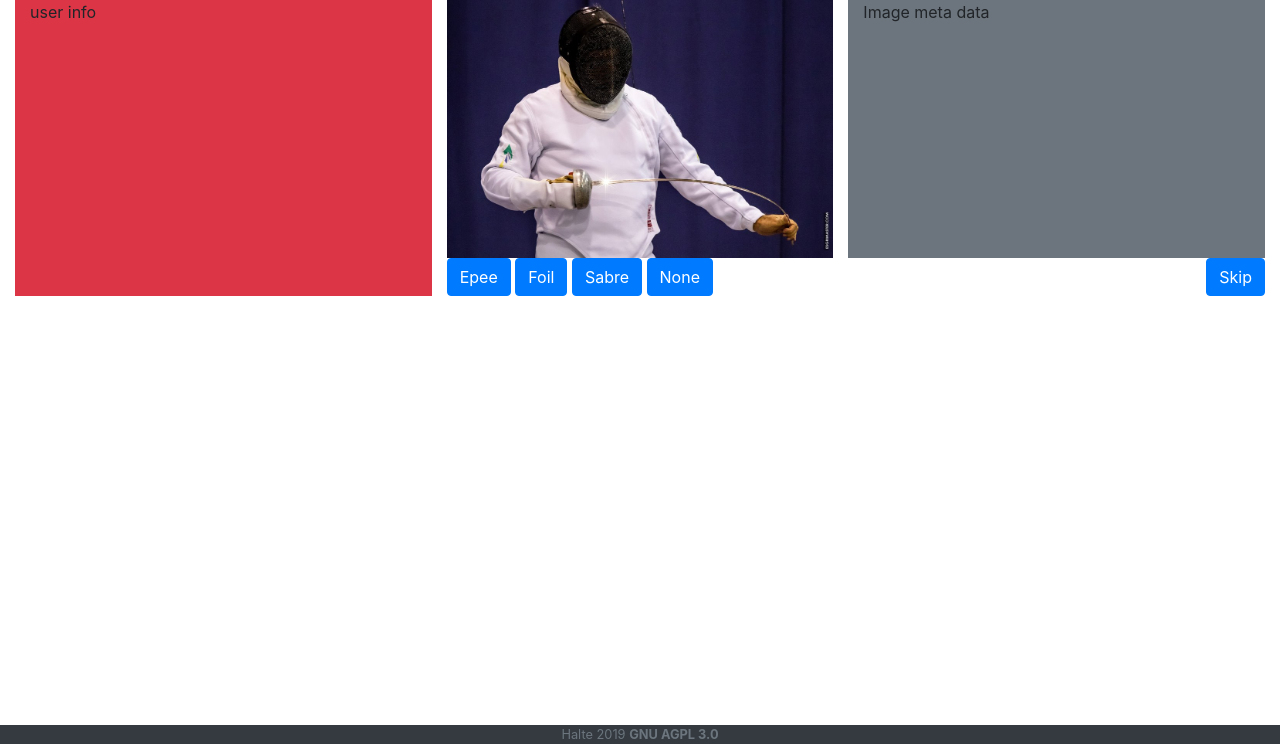
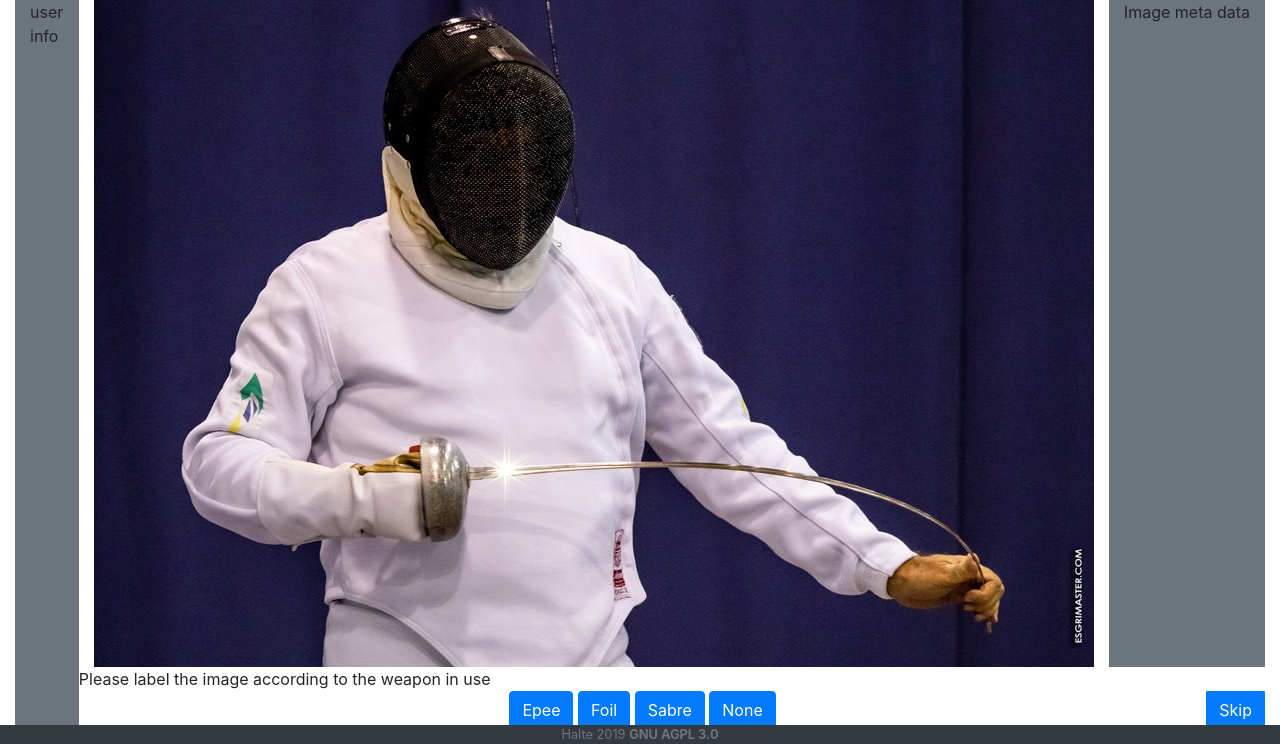
Before and after one commit to vbfall/halte, a Flask app: page /imagesHelp in a window 1280 px wide. Shown: the part 56-800 px from the top of the page. Run offline with Flask 2, Linux system fonts and the light colour scheme; data comes from the database, SQL or seed files in the repository; some libraries are stand-ins or nearby versions.

Commit message:
improve distribution of elements on page

```diff
--- a/templates/imageHelp.html
+++ b/templates/imageHelp.html
@@ -8,26 +8,30 @@
 <div class="container-fluid">
   <div class="row">
     <!-- this perhaps should be a sidebar? -->
-    <div class="col-4 shrink bg-danger">user info
+    <div class="col-sm shrink bg-secondary">user info
     </div>
 
-    <div class="col-sm">
+    <div class="col-md-auto">
       <div class="row">
-        <div class="col-sm"><img src={{image_path}} class="img-fluid" alt="Image goes here">
+        <div class="col-md-auto"><img src={{image_path}} class="img-fluid" alt="Image goes here">
         </div>
-        <div class="col-sm bg-secondary">Image meta data
+        <div class="col-md bg-secondary">Image meta data
         </div>
       </div>
+
+      <div class="row">Please label the image according to the weapon in use
+      </div>
+
       <div class="row">
-        <div class="col-sm">
-          <form action="/imagesHelp" method="post">
+        <div class="col-md" align="center">
+          <form class="justify-content-around" action="/imagesHelp" method="post">
             <button class="btn btn-primary" type="submit" value="epee">Epee</button>
             <button class="btn btn-primary" type="submit" value="foil">Foil</button>
             <button class="btn btn-primary" type="submit" value="sabre">Sabre</button>
             <button class="btn btn-primary" type="submit" value="none">None</button>
           </form>
         </div>
-        <div class="col-">
+        <div class="col- bg-success">
           <form action="/imagesHelp" method="get">
             <button class="btn btn-primary" type="submit">Skip</button>
           </form>
```
